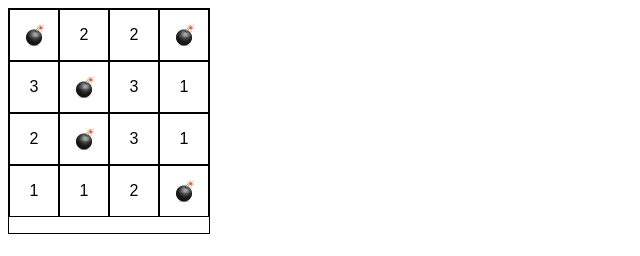
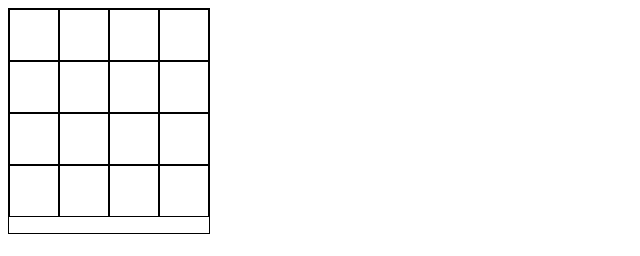
Before and after one commit to Macio1992/ProgrammingJS2019, a website: page saper/index.html in a window 1280 px wide. Shown: the whole page, without its empty margins (0-640 px from the left). Drawn offline with nearby package versions, Linux system fonts and the light colour scheme; files that its build step writes are made by us from their sources.

Commit message:
saper_4: Done

```diff
--- a/saper/index.html
+++ b/saper/index.html
@@ -9,28 +9,28 @@
 <body>
     <div class="game" id="gameContainer">
         <div class="row">
-          <div class="cell bomb" onclick="playGame('cell_1')" id="cell_1"></div>
-          <div class="cell" onclick="playGame('cell_2')" id="cell_2">2</div>
-          <div class="cell" onclick="playGame('cell_3')" id="cell_3">2</div>
-          <div class="cell bomb" onclick="playGame('cell_4')" id="cell_4"></div>
+          <div class="cell bomb hidden-bomb" onclick="playGame('cell_1')" id="cell_1"></div>
+          <div class="cell number hidden-number" onclick="playGame('cell_2')" id="cell_2">2</div>
+          <div class="cell number hidden-number" onclick="playGame('cell_3')" id="cell_3">2</div>
+          <div class="cell bomb hidden-bomb" onclick="playGame('cell_4')" id="cell_4"></div>
         </div>
         <div class="row">
-          <div class="cell" onclick="playGame('cell_5')" id="cell_5">3</div>
-          <div class="cell bomb" onclick="playGame('cell_6')" id="cell_6"></div>
-          <div class="cell" onclick="playGame('cell_7')" id="cell_7">3</div>
-          <div class="cell" onclick="playGame('cell_8')" id="cell_8">1</div>
+          <div class="cell number hidden-number" onclick="playGame('cell_5')" id="cell_5">3</div>
+          <div class="cell bomb hidden-bomb" onclick="playGame('cell_6')" id="cell_6"></div>
+          <div class="cell number hidden-number" onclick="playGame('cell_7')" id="cell_7">3</div>
+          <div class="cell number hidden-number" onclick="playGame('cell_8')" id="cell_8">1</div>
         </div>
         <div class="row">
-          <div class="cell" onclick="playGame('cell_9')" id="cell_9">2</div>
-          <div class="cell bomb" onclick="playGame('cell_10')" id="cell_10"></div>
-          <div class="cell" onclick="playGame('cell_11')" id="cell_11">3</div>
-          <div class="cell" onclick="playGame('cell_12')" id="cell_12">1</div>
+          <div class="cell number hidden-number" onclick="playGame('cell_9')" id="cell_9">2</div>
+          <div class="cell bomb hidden-bomb" onclick="playGame('cell_10')" id="cell_10"></div>
+          <div class="cell number hidden-number" onclick="playGame('cell_11')" id="cell_11">3</div>
+          <div class="cell number hidden-number" onclick="playGame('cell_12')" id="cell_12">1</div>
         </div>
         <div class="row">
-          <div class="cell" onclick="playGame('cell_13')" id="cell_13">1</div>
-          <div class="cell" onclick="playGame('cell_14')" id="cell_14">1</div>
-          <div class="cell" onclick="playGame('cell_15')" id="cell_15">2</div>
-          <div class="cell bomb" onclick="playGame('cell_16')" id="cell_16"></div>
+          <div class="cell number hidden-number" onclick="playGame('cell_13')" id="cell_13">1</div>
+          <div class="cell number hidden-number" onclick="playGame('cell_14')" id="cell_14">1</div>
+          <div class="cell number hidden-number" onclick="playGame('cell_15')" id="cell_15">2</div>
+          <div class="cell bomb hidden-bomb" onclick="playGame('cell_16')" id="cell_16"></div>
         </div>
         <div class="resultContainer">
           <p id="resultParagraph" class="result"></p>
--- a/saper/js/game.js
+++ b/saper/js/game.js
@@ -1,19 +1,53 @@
 const BOMB_CLASS = "bomb";
 const NO_EVENTS_CLASS = "no-events";
+const NUMBER_CLASS = "number";
+const HIDDEN_BOMB = "hidden-bomb";
+const HIDDEN_NUMBER = "hidden-number";
+
+let POINTS = 0;
 
 const resultParagraph = document.getElementById("resultParagraph");
 const gameContainer = document.getElementById("gameContainer");
 
 function playGame(elementId) {
     const clickedElement = document.getElementById(elementId);
+    const numberCellsCount = getNumberCellsCount();
 
     if (clickedElement.classList.contains(BOMB_CLASS)) {
+        clickedElement.classList.remove(HIDDEN_BOMB);
         gameContainer.classList.add(NO_EVENTS_CLASS);
         setResultParagraphText("Przegrana!");
         return;
+    }
+
+    clickedElement.classList.remove(HIDDEN_NUMBER);
+    POINTS++;
+
+    if (POINTS === numberCellsCount) {
+        gameContainer.classList.add(NO_EVENTS_CLASS);
+        setResultParagraphText("Wygrana!");
+        showAllBombs();
     }
 }
 
 function setResultParagraphText(textToDisplay) {
     resultParagraph.innerHTML = textToDisplay;
 }
+
+function getBombCount() {
+    const bombCount = document.getElementsByClassName(BOMB_CLASS).length;
+    return bombCount;
+}
+
+function getNumberCellsCount() {
+    const numberCellsCount = document.getElementsByClassName(NUMBER_CLASS).length;
+    return numberCellsCount;
+}
+
+function showAllBombs() {
+    const bombs = document.getElementsByClassName(BOMB_CLASS);
+
+    for (let index = 0; index < bombs.length; index++) {
+        bombs[index].classList.remove(HIDDEN_BOMB);
+    }
+}
--- a/saper/styles/styles.scss
+++ b/saper/styles/styles.scss
@@ -12,7 +12,7 @@ $cellSize: 50;
 .cell {
     width: #{$cellSize}px;
     height: #{$cellSize}px;
-    border: 1px solid;
+    border: 1px solid black;
     display: flex;
     justify-content: center;
     align-items: center;
@@ -33,3 +33,11 @@ $cellSize: 50;
 .no-events {
     pointer-events: none;
 }
+
+.hidden-bomb {
+    background-image: none;
+}
+
+.hidden-number {
+    color: white;
+}
```
Also changed, not shown: saper/README.md.
